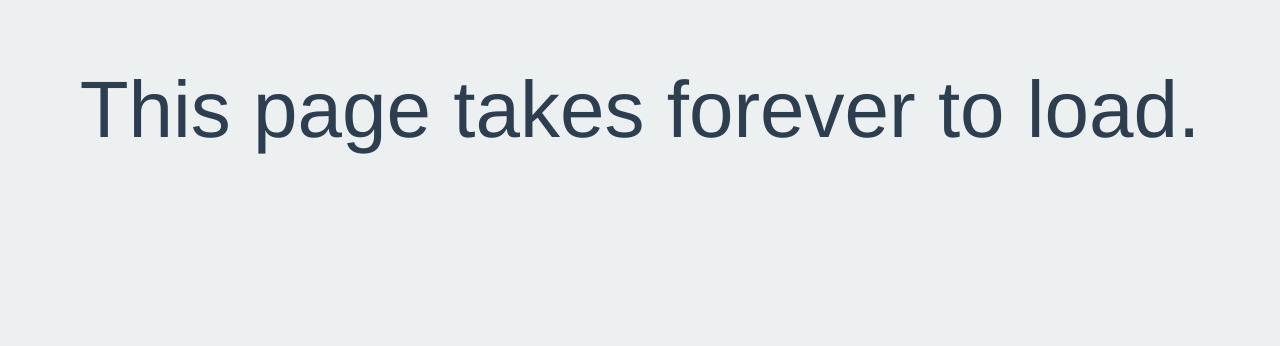
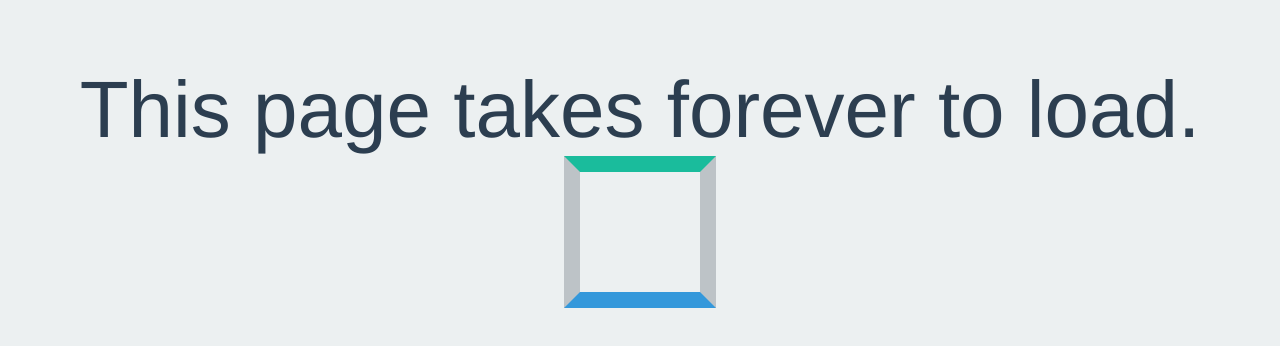
Before and after one commit to MariyaLcs/Animated-Loader, a plain HTML site: page index.html in a window 1280 px wide. Drawn offline with Linux system fonts and the light colour scheme.

Commit message:
loader added

```diff
--- a/index.html
+++ b/index.html
@@ -3,12 +3,13 @@
   <head>
     <meta charset="UTF-8" />
     <meta name="viewport" content="width=device-width, initial-scale=1.0" />
-    <title>Hover Effect</title>
+    <title>Animation</title>
     <link rel="stylesheet" href="style.css" />
   </head>
   <body>
     <div class="container">
       <h1>This page takes forever to load.</h1>
+      <div class="loader"></div>
     </div>
   </body>
 </html>
--- a/style.css
+++ b/style.css
@@ -26,3 +26,12 @@ h2 {
   margin: 4em;
   text-align: center;
 }
+
+.loader {
+  margin: auto;
+  border: 16px solid #bdc3c7;
+  width: 120px;
+  height: 120px;
+  border-top-color: #1abc9c;
+  border-bottom-color: #3498db;
+}
```
